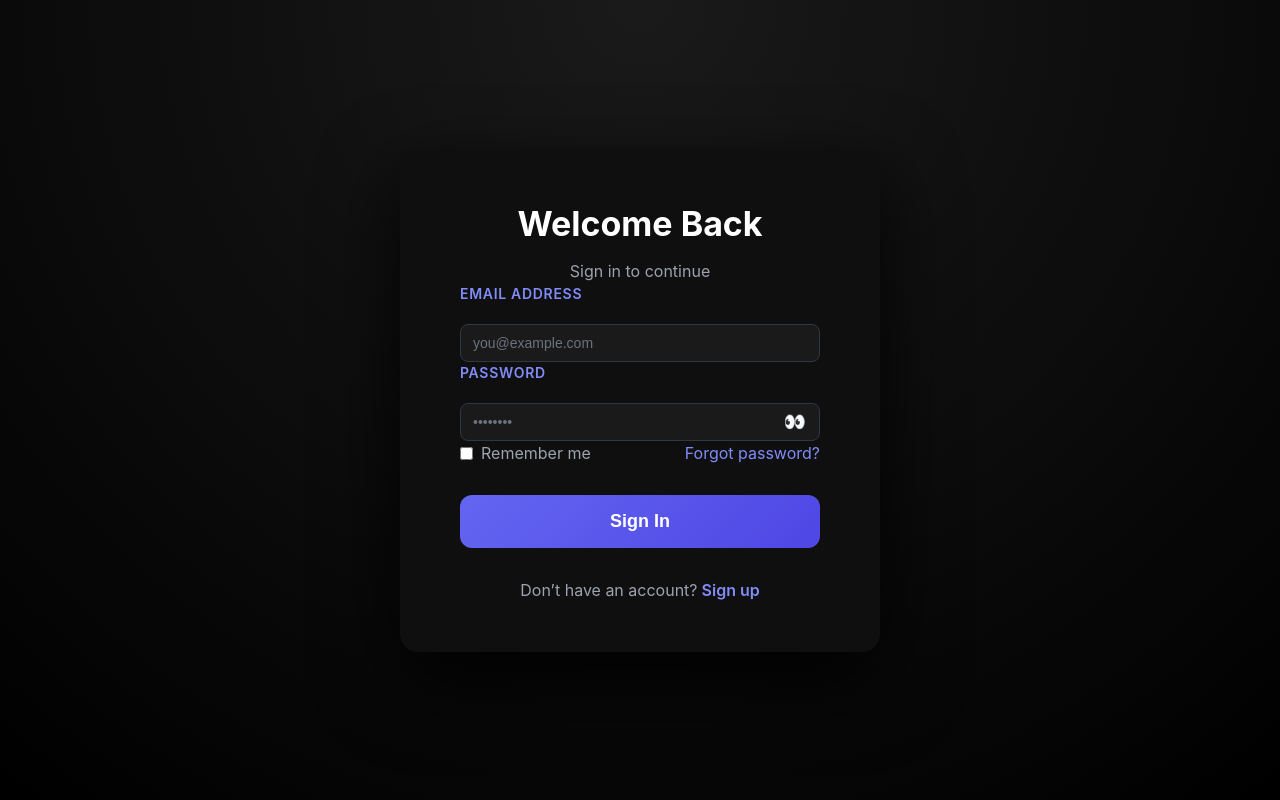
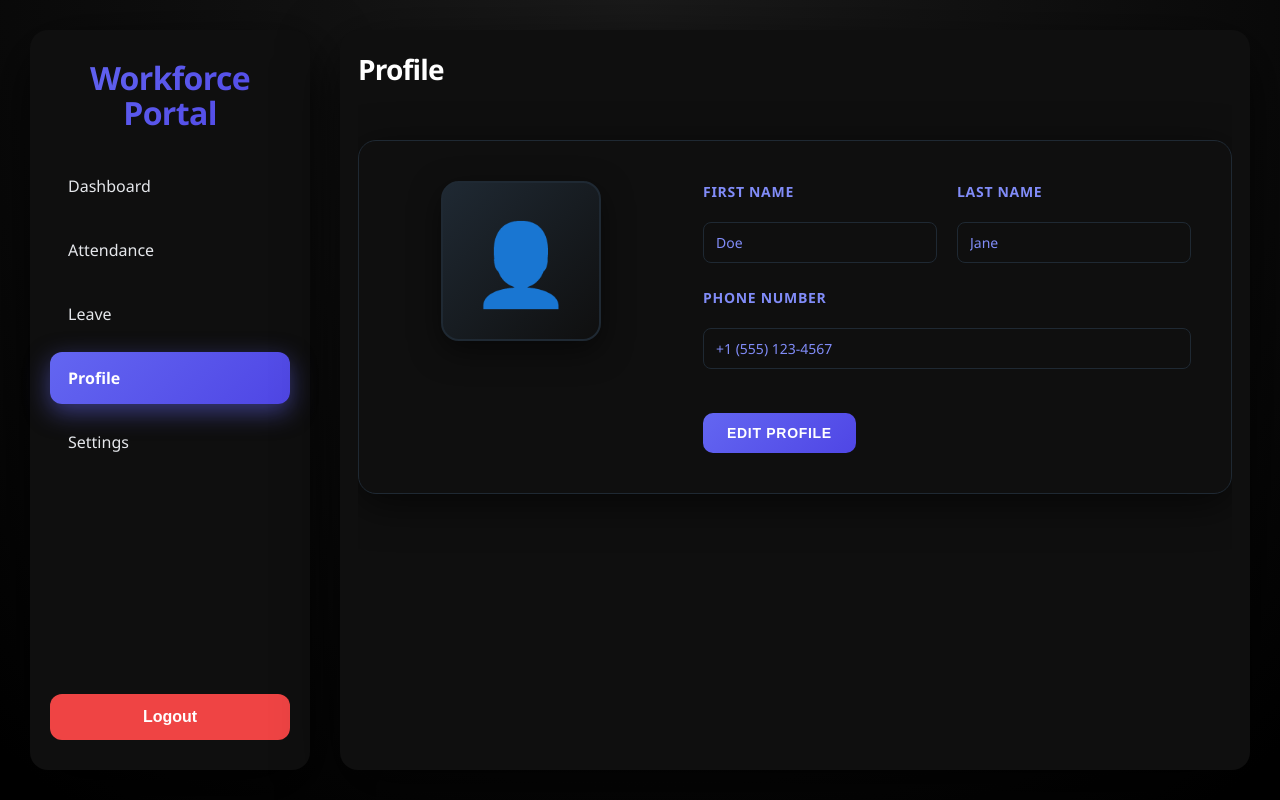
Before and after one commit to Harukino1/IT342-Salindato-WorkforcePortal, a React app in the folder frontend/: page /admin-profile in a window 1280 px wide. Before the commit this address led to /. Built offline with nearby package versions, Linux system fonts and the light colour scheme; the HTML template or start-up script is replaced by a standard one.

Commit message:
feat: add Admin Profile and Settings pages with navigation and form functionality

```diff
--- a/frontend/src/App.jsx
+++ b/frontend/src/App.jsx
@@ -12,6 +12,8 @@ import Profile from './features/profile/Profile';
 import AdminDashboard from './features/admin_dashboard/AdminDashboard';
 import AdminAttendance from './features/admin_attendance/AdminAttendance';
 import AdminLeave from './features/admin_leave/AdminLeave';
+import AdminProfile from './features/admin_profile/AdminProfile';
+import AdminSettings from './features/admin_settings/AdminSettings';
 
 function App() {
   return (
@@ -23,6 +25,8 @@ function App() {
         <Route path="/admin-dashboard" element={<AdminDashboard />} />
         <Route path="/admin-attendance" element={<AdminAttendance />} />
         <Route path="/admin-leave" element={<AdminLeave />} />
+        <Route path="/admin-profile" element={<AdminProfile />} />
+        <Route path="/admin-settings" element={<AdminSettings />} />
         <Route path="/attendance" element={<Attendance />} />
         <Route path="/leave" element={<Leave />} />
         <Route path="/settings" element={<Settings />} />
--- /dev/null
+++ b/frontend/src/features/admin_profile/AdminProfile.jsx
@@ -0,0 +1,107 @@
+import React, { useState } from 'react';
+import { useNavigate } from 'react-router-dom';
+import '../dashboard/Dashboard.css';
+import '../admin_dashboard/AdminDashboard.css';
+import '../../features/profile/Profile.css';
+
+export default function AdminProfile() {
+  const navigate = useNavigate();
+  const [isEditing, setIsEditing] = useState(false);
+  const [isSaving, setIsSaving] = useState(false);
+
+  // Static placeholder user (UI-only)
+  const [formData, setFormData] = useState({
+    firstName: 'Doe',
+    lastName: 'Jane',
+    phoneNumber: '+1 (555) 123-4567'
+  });
+
+  const avatarPreview = null;
+
+  const NAV_ITEMS = [
+    { id: 'dashboard', label: 'Dashboard' },
+    { id: 'attendance', label: 'Attendance' },
+    { id: 'leave', label: 'Leave' },
+    { id: 'profile', label: 'Profile' },
+    { id: 'settings', label: 'Settings' }
+  ];
+
+  const handleNavClick = (id) => {
+    if (id === 'dashboard') navigate('/dashboard');
+    else if (id === 'attendance') navigate('/admin-attendance');
+    else if (id === 'leave') navigate('/admin-leave');
+    else if (id === 'profile') navigate('/admin-profile');
+    else if (id === 'settings') navigate('/admin-settings');
+  };
+
+  const handleInputChange = (e) => {
+    const { name, value } = e.target;
+    setFormData(prev => ({ ...prev, [name]: value }));
+  };
+
+  return (
+    <div className="shell profile-page admin-page">
+      <aside className="sidebar">
+        <div className="sidebar__brand"><span className="logo">Workforce Portal</span></div>
+        <div className="nav">
+          {NAV_ITEMS.map(({ id, label }) => (
+            <div key={id} className={`nav-item ${id === 'profile' ? 'nav-item--active' : ''}`} onClick={() => handleNavClick(id)}>{label}</div>
+          ))}
+        </div>
+        <div className="sidebar__spacer" />
+        <button className="sidebar__logout">Logout</button>
+      </aside>
+
+      <main className="main">
+        <div className="content">
+          <div className="page-header"><h1 className="page-title">Profile</h1></div>
+
+          <div className="profile-card">
+            <div className="avatar-section">
+              <div className="avatar-container">
+                <div className="avatar-placeholder">👤</div>
+              </div>
+              {isEditing && (
+                <div className="avatar-actions">
+                  <label className="btn btn-upload">Upload New<input type="file" style={{display:'none'}} /></label>
+                  <button className="btn btn-remove">Remove Avatar</button>
+                </div>
+              )}
+            </div>
+
+            <div className="profile-info">
+              <div className="form-row">
+                <div className="form-group">
+                  <label>First Name</label>
+                  <input name="firstName" value={formData.firstName} onChange={handleInputChange} disabled={!isEditing} className="form-input" />
+                </div>
+                <div className="form-group">
+                  <label>Last Name</label>
+                  <input name="lastName" value={formData.lastName} onChange={handleInputChange} disabled={!isEditing} className="form-input" />
+                </div>
+              </div>
+
+              <div className="form-row full-width">
+                <div className="form-group full-width">
+                  <label>Phone Number</label>
+                  <input name="phoneNumber" value={formData.phoneNumber} onChange={handleInputChange} disabled={!isEditing} className="form-input" />
+                </div>
+              </div>
+
+              <div className="profile-actions">
+                {!isEditing ? (
+                  <button className="btn btn-primary" onClick={() => setIsEditing(true)}>Edit Profile</button>
+                ) : (
+                  <>
+                    <button className="btn btn-primary" onClick={() => { setIsSaving(true); setTimeout(()=>setIsSaving(false),800); setIsEditing(false); }}>{isSaving ? 'Saving...' : 'Save Changes'}</button>
+                    <button className="btn btn-secondary" onClick={() => setIsEditing(false)}>Cancel</button>
+                  </>
+                )}
+              </div>
+            </div>
+          </div>
+        </div>
+      </main>
+    </div>
+  );
+}
--- /dev/null
+++ b/frontend/src/features/admin_settings/AdminSettings.jsx
@@ -0,0 +1,73 @@
+import React, { useState } from 'react';
+import { useNavigate } from 'react-router-dom';
+import '../dashboard/Dashboard.css';
+import '../admin_dashboard/AdminDashboard.css';
+import '../../features/settings/Setting.css';
+
+export default function AdminSettings() {
+  const navigate = useNavigate();
+  const [oldPassword, setOldPassword] = useState('');
+  const [newPassword, setNewPassword] = useState('');
+  const [isSaving, setIsSaving] = useState(false);
+
+  const NAV_ITEMS = [
+    { id: 'dashboard', label: 'Dashboard' },
+    { id: 'attendance', label: 'Attendance' },
+    { id: 'leave', label: 'Leave' },
+    { id: 'profile', label: 'Profile' },
+    { id: 'settings', label: 'Settings' },
+  ];
+
+  const handleNavClick = (id) => {
+    if (id === 'dashboard') navigate('/dashboard');
+    else if (id === 'attendance') navigate('/admin-attendance');
+    else if (id === 'leave') navigate('/admin-leave');
+    else if (id === 'profile') navigate('/admin-profile');
+    else if (id === 'settings') navigate('/admin-settings');
+  };
+
+  const handleSave = () => {
+    setIsSaving(true);
+    setTimeout(() => setIsSaving(false), 800);
+  };
+
+  return (
+    <div className="shell admin-page">
+      <aside className="sidebar">
+        <div className="sidebar__brand"><span className="logo">WorkForce Portal</span></div>
+        <div className="nav">
+          {NAV_ITEMS.map(({ id, label }) => (
+            <div key={id} className={`nav-item ${id === 'settings' ? 'nav-item--active' : ''}`} onClick={() => handleNavClick(id)}>{label}</div>
+          ))}
+        </div>
+        <div className="sidebar__spacer" />
+        <button className="sidebar__logout">Logout</button>
+      </aside>
+
+      <main className="main">
+        <div className="content">
+          <div className="page-header"><h1 className="page-title">Settings</h1></div>
+
+          <div className="card settings-card">
+            <div className="settings-card__inner">
+              <div className="form-row">
+                <div className="form-group">
+                  <label>Old Password</label>
+                  <input type="password" value={oldPassword} onChange={e => setOldPassword(e.target.value)} placeholder="Enter old password" />
+                </div>
+                <div className="form-group">
+                  <label>New Password</label>
+                  <input type="password" value={newPassword} onChange={e => setNewPassword(e.target.value)} placeholder="Enter new password" />
+                </div>
+              </div>
+
+              <div className="settings-actions">
+                <button className="btn-confirm" onClick={handleSave} disabled={isSaving}>{isSaving ? 'Saving...' : 'Save Changes'}</button>
+              </div>
+            </div>
+          </div>
+        </div>
+      </main>
+    </div>
+  );
+}
```
